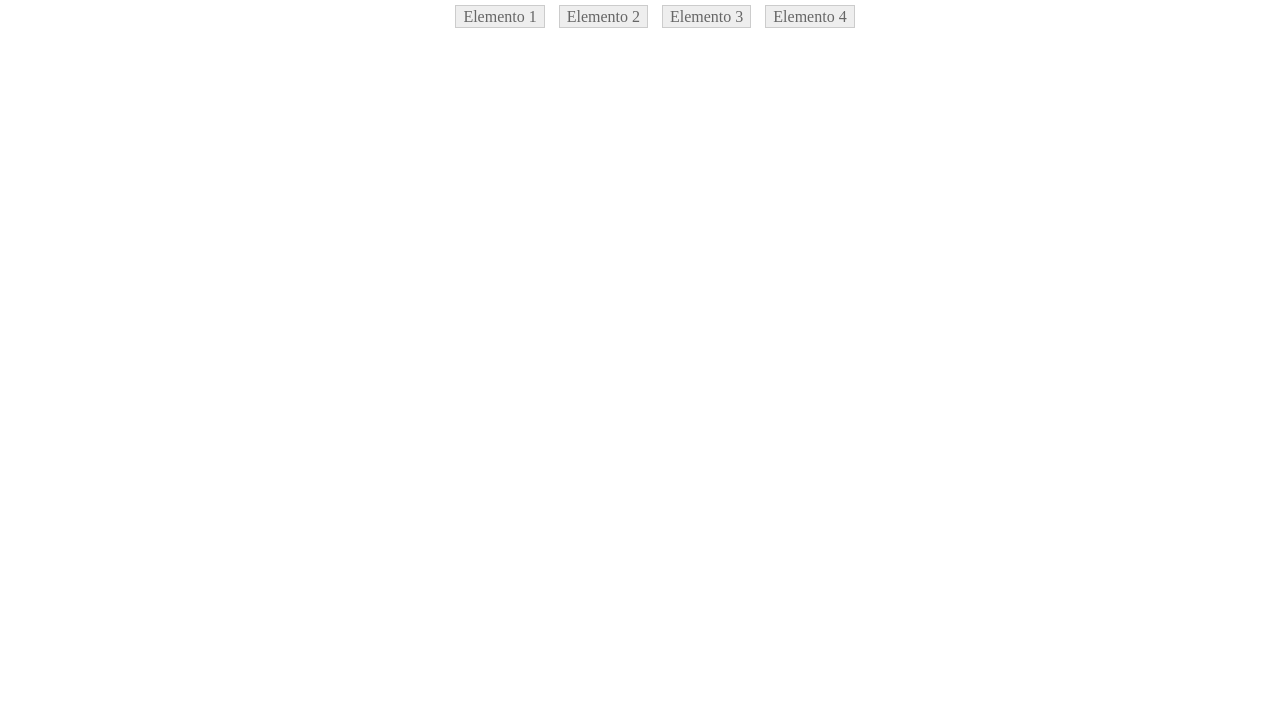
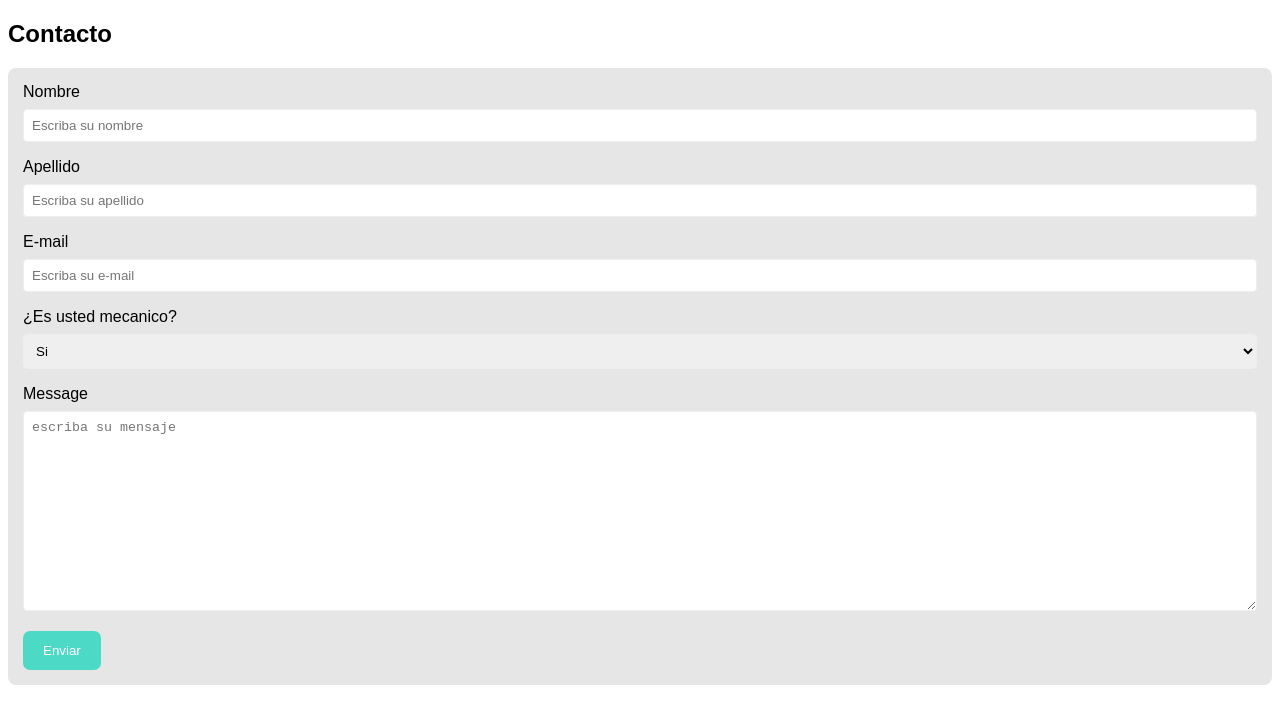
Before and after one commit to facutee/rb_repuestos, a website: page ej.html in a window 1280 px wide. Drawn offline with Linux system fonts and the light colour scheme.

Commit message:
comienzo a trabajar sobre el form de contacto

```diff
--- /dev/null
+++ b/css/ej.css
@@ -0,0 +1,39 @@
+body {
+    font-family: Arial, Helvetica, sans-serif;
+}
+
+* {
+    box-sizing: border-box;
+}
+
+input[type=text],
+select,
+textarea {
+    width: 100%;
+    padding: 8px;
+    border: 1px solid #eeeeee;
+    border-radius: 4px;
+    box-sizing: border-box;
+    margin-top: 8px;
+    margin-bottom: 16px;
+    resize: vertical;
+}
+
+input[type=submit] {
+    background-color: #4cd9c6;
+    color: #ffffff;
+    padding: 12px 20px;
+    border: none;
+    border-radius: 7px;
+    cursor: pointer;
+}
+
+input[type=submit]:hover {
+    background-color: #6fe8d7;
+}
+
+.container {
+    border-radius: 8px;
+    background-color: #e6e6e6;
+    padding: 15px;
+}
--- a/ej.html
+++ b/ej.html
@@ -1,42 +1,28 @@
+<!DOCTYPE html>
 <html>
-<head>
-<title>Barra de navegación horizontal con listas y estilos CSS</title>
-
-<style type="text/css">
-#navegador ul{
-   list-style-type: none;
-   text-align: center;
-}
-#navegador li{
-   display: inline;
-   text-align: center;
-   margin: 0 10px 0 0;
-}
-#navegador li a {
-   padding: 2px 7px 2px 7px;
-   color: #666;
-   background-color: #eeeeee;
-   border: 1px solid #ccc;
-   text-decoration: none;
-}
-#navegador li a:hover{
-   background-color: #333333;
-   color: #ffffff;
-}
-   </style>
-</head>
-
-<body>
-
-
-<div id="navegador">
-<ul>
-<li><a href="#">Elemento 1</a></li>
-<li><a href="#">Elemento 2</a></li>
-<li><a href="#">Elemento 3</a></li>
-<li><a href="#">Elemento 4</a></li>
-</ul>
-</div>
-
-</body>
+  <head>
+    <title>Title of the document</title>
+    <link rel="stylesheet" href="css/ej.css">
+  </head>
+  <body>
+    <h2>Contacto</h2>
+    <div class="container">
+      <form action="/form/submit" method="POST">
+        <label for="fname">Nombre</label>
+        <input type="text" id="fname" name="name" placeholder="Escriba su nombre">
+        <label for="lname">Apellido</label>
+        <input type="text" id="lname" name="surname" placeholder="Escriba su apellido">
+        <label for="lname">E-mail</label>
+        <input type="text" id="mail" name="e-mail" placeholder="Escriba su e-mail">
+        <label for="ci">¿Es usted mecanico?</label>
+        <select id="country" name="elija su opción">
+          <option value="si-m">Si</option>
+          <option value="no-m">No</option>
+        </select>
+        <label for="message">Message</label>
+        <textarea id="message" name="message" placeholder="escriba su mensaje" style="height:200px"></textarea>
+        <input type="submit" value="Enviar">
+      </form>
+    </div>
+  </body>
 </html>
--- a/scss/paginas/_contacto.scss
+++ b/scss/paginas/_contacto.scss
@@ -9,24 +9,55 @@
     margin: 2%;
 } */
 
-#formulario {
-    display: inline-block;
-    width: 30%;
-    height: 80%;
-    padding: 1%;
-    border-width: 5px;
-    border-style: double;
-    margin-left: 35%;
-    margin-top: 2%;
-    line-height: 190%;
-    font-weight: 400;
-    div{
-        input {
-            height: 30px;
-        }
-        button {
-            width: 15%;
-            margin-left: 20%;
-        }
-    }
+// #formulario {
+//     display: inline-block;
+//     width: 30%;
+//     height: 80%;
+//     padding: 1%;
+//     border-width: 5px;
+//     border-style: double;
+//     margin-left: 35%;
+//     margin-top: 2%;
+//     line-height: 190%;
+//     font-weight: 400;
+//     div{
+//         input {
+//             height: 30px;
+//         }
+//         button {
+//             width: 15%;
+//             margin-left: 20%;
+//         }
+//     }
+// }
+input[type=text],
+select,
+textarea {
+    width: 100%;
+    padding: 8px;
+    border: 1px solid #eeeeee;
+    border-radius: 4px;
+    box-sizing: border-box;
+    margin-top: 8px;
+    margin-bottom: 16px;
+    resize: vertical;
 }
+
+input[type=submit] {
+    background-color: #4cd9c6;
+    color: #ffffff;
+    padding: 12px 20px;
+    border: none;
+    border-radius: 7px;
+    cursor: pointer;
+}
+
+input[type=submit]:hover {
+    background-color: #6fe8d7;
+}
+
+.container {
+    border-radius: 8px;
+    background-color: #e6e6e6;
+    padding: 15px;
+}
```
Also changed, not shown: package.json (+187 -2 lines), pages/contacto.html (+21 -2 lines), css/style.css.
